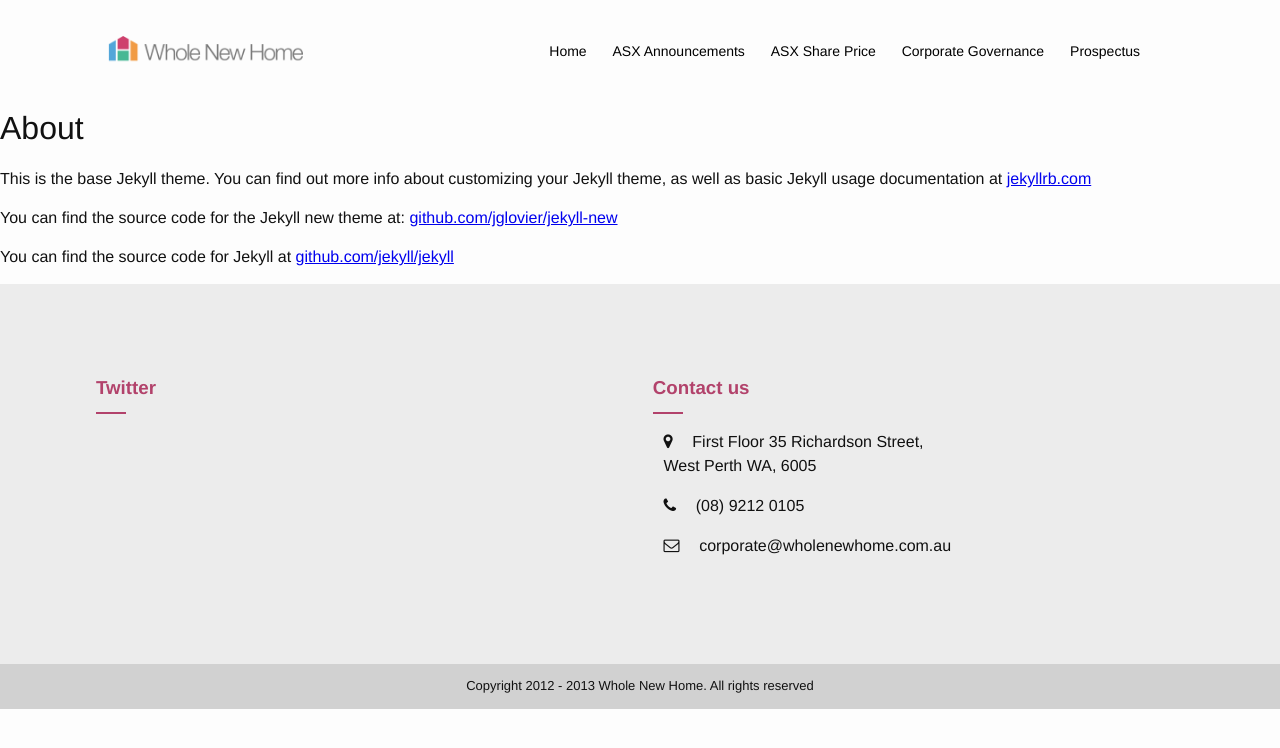
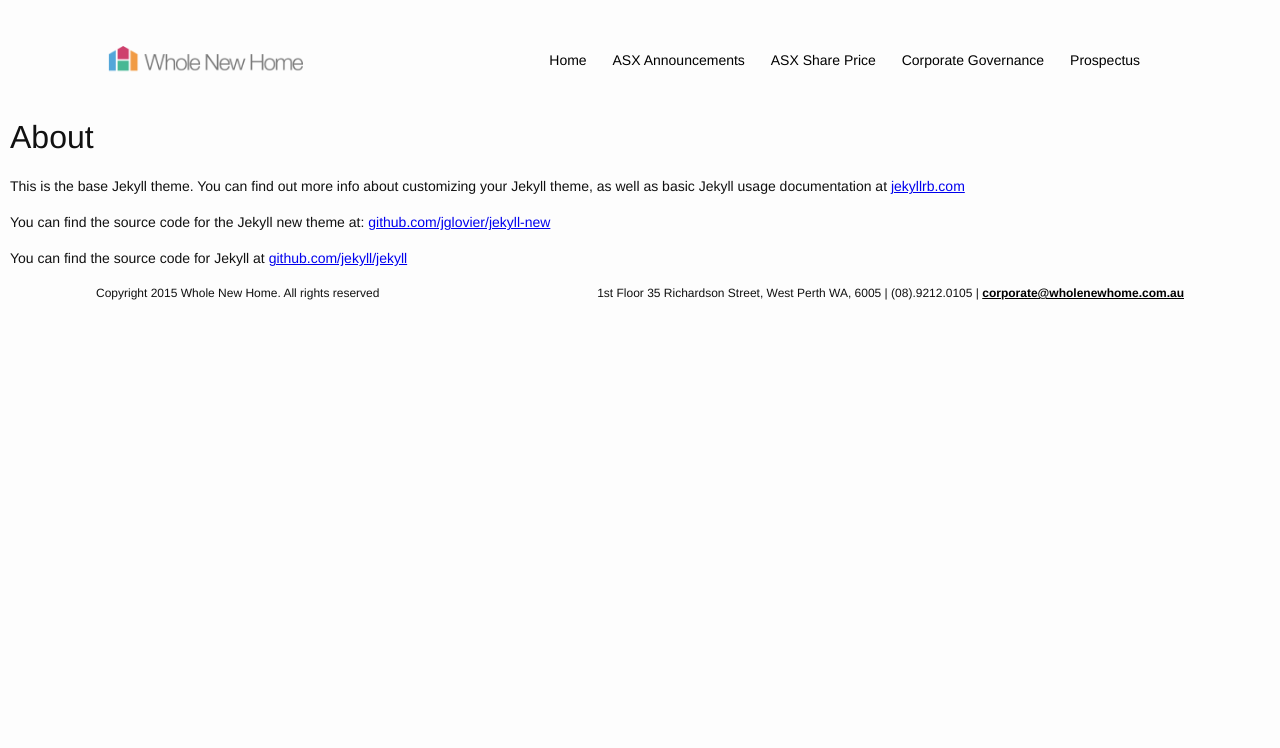
Before and after one commit to wholenewhomecorp/wholenewhomecorp.github.io, a Jekyll site: the page built from about.md, in a window 1280 px wide. Shown: the top 748 px of the page. Built offline with Jekyll 4.4.1, drawn with Linux system fonts in a browser that asks for light colours; nearby versions of some CDN libraries.

Commit message:
layout changes and pdfs

```diff
--- a/_includes/footer.html
+++ b/_includes/footer.html
@@ -1,34 +1,10 @@
-<footer>
-  <div class="container">
-    <div class="market-module">
-      <h3 class="footer-title">Twitter</h3>
-      <hr>
-    </div>
 
-    <div class="market-module">
-      <h3 class="footer-title">Contact us</h3>
-      <hr>
-      <ul>
-        <li>
-          <span class="fa fa-map-marker"></span>
-          First Floor 35 Richardson Street,
-          <br>
-          West Perth WA, 6005
-        </li>
-        <li>
-          <span class="fa fa-phone"></span>
-          (08) 9212 0105
-        </li>
-        <li>
-          <span class="fa fa-envelope-o"></span>
-          corporate@wholenewhome.com.au
-        </li>
-      </ul>
-    </div>
-  </div>
-</footer>
-<div class="legal">
-  <p>
-    Copyright 2012 - 2013 Whole New Home. All rights reserved
+<div class="footer container">
+  <p class="small-text pull-left">
+    Copyright 2015 Whole New Home. All rights reserved
+  </p>
+  <p class="small-text pull-right">
+    1st Floor 35 Richardson Street, West Perth WA, 6005 | (08).9212.0105 |
+    <a href="mailto:corporate@wholenewhome.com.au">corporate@wholenewhome.com.au</a>
   </p>
 </div>
--- a/_includes/header.html
+++ b/_includes/header.html
@@ -10,30 +10,57 @@
           <a href="/">Home</a>
         </li>
         <li class="main-link">
-          <a href="#">ASX Announcements</a>
+          <a href="http://www.asx.com.au/asx/statistics/announcements.do?by=issuerId&issuerId=7788&timeframe=D&period=M6 ">ASX Announcements</a>
         </li>
         <li class="main-link">
-          <a href="#">ASX Share Price</a>
+          <a href="http://www.asx.com.au/asx/research/company.do#!/WNH">ASX Share Price</a>
         </li>
         <li class="nav-link hover-menu main-link">
           <a href="javascript:void(0)">Corporate Governance</a>
           <ul class="submenu">
             <li class="hover-menu">
-              <a href="javascript:void(0)" class="hover-menu-item">Some link</a>
+              <a href="/assets/MagnoliaResourcesCorporateGovernanceStatement25Aug15.pdf" class="hover-menu-item">Corporate Governance Statement</a>
             </li>
             <li class="hover-menu">
-              <a href="javascript:void(0)" class="hover-menu-item">Some link</a>
+              <a href="/assets/MagnoliaResourcesCodeOfConduct25Aug15.pdf" class="hover-menu-item">Code of Conduct</a>
             </li>
             <li class="hover-menu">
-              <a href="javascript:void(0)" class="hover-menu-item">Some link</a>
+              <a href="/assets/MagnoliaResourcesAuditCommitteeCharter09Jul15.pdf" class="hover-menu-item">Audit Committee Charter</a>
             </li>
             <li class="hover-menu">
-              <a href="javascript:void(0)" class="hover-menu-item">Some link</a>
+              <a href="/assets/MagnoliaResourcesBoardCharter09Jul15.pdf" class="hover-menu-item">Board Charter</a>
+            </li>
+            <li class="hover-menu">
+              <a href="/assets/MagnoliaResourcesContinuousDisclosurePolicy09Jul15.pdf" class="hover-menu-item">Continuous Disclosure Policy</a>
+            </li>
+            <li class="hover-menu">
+              <a href="/assets/MagnoliaResourcesNominationCommitteeCharter09Jul15.pdf" class="hover-menu-item">Nomination Committee Charter</a>
+            </li>
+            <li class="hover-menu">
+              <a href="/assets/MagnoliaResourcesPerformanceEvaluationPractices09Jul15.pdf" class="hover-menu-item">Performance Evaluation Practices</a>
+            </li>
+            <li class="hover-menu">
+              <a href="/assets/MagnoliaResourcesProceduresForSelectionAndAppointmentOfDirectors09Jul15.pdf" class="hover-menu-item">Procedures for Selection and Appointment of Directors</a>
+            </li>
+            <li class="hover-menu">
+              <a href="/assets/MagnoliaResourcesRemunerationCommitteeCharter09Jul15.pdf" class="hover-menu-item">Remuneration Committee Charter</a>
+            </li>
+            <li class="hover-menu">
+              <a href="/assets/MagnoliaResourcesRemunerationPolicy09Jul15.pdf" class="hover-menu-item">Remuneration Policy</a>
+            </li>
+            <li class="hover-menu">
+              <a href="/assets/MagnoliaResourcesRiskManagementAndInternalComplianceAndControl09Jul15.pdf" class="hover-menu-item">Risk Managment and Internal Compliance and Control</a>
+            </li>
+            <li class="hover-menu">
+              <a href="/assets/MagnoliaResourcesSecuritiesTradingPolicy09Jul15.pdf" class="hover-menu-item">Securities Trading Policy</a>
+            </li>
+            <li class="hover-menu">
+              <a href="/assets/MagnoliaResourcesShareholdersCommunicationPolicy09Jul15.pdf" class="hover-menu-item">Shareholders Communication Policy</a>
             </li>
           </ul>
         </li>
         <li class="main-link">
-          <a href="#">Prospectus</a>
+          <a href="/prospectus.html">Prospectus</a>
         </li>
       </ul>
     </nav>
--- a/_sass/_layout.scss
+++ b/_sass/_layout.scss
@@ -3,6 +3,11 @@
 
 body {
   width: 100%;
+  padding: 10px;
+
+  p {
+    font-size: 14px;
+  }
 
   @include media($mobile) {
     padding: 0 10px;
@@ -124,16 +129,20 @@
     margin: 0;
     padding-left: 0;
     background-color: $white;
+    padding: 10%;
 
     @include media($large-screen) {
       left: 0;
       position: absolute;
+      top: 54px;
+      width: 280px;
     }
   }
 
   .submenu li {
     display: block;
     padding-right: 0;
+    margin: 2%;
   }
 
   .submenu li a {
@@ -161,10 +170,9 @@
 
 #hero {
   width: 100%;
-  padding: 12%;
+  padding: 93px;
   background-image: url('/assets/bg_image.jpg');
-  background-position: bottom;
-  background-attachment: fixed;
+  background-position: center center;
   background-size: cover;
 
   @include media($mobile) {
@@ -184,8 +192,8 @@
 }
 
 .general-module {
-  margin-bottom: 10%;
-  margin-top: 10%;
+  margin-bottom: 50px;
+  margin-top: 50px;
 }
 
 .market-module {
@@ -253,8 +261,7 @@
 }
 
 .legal {
-  width: 100%;
-  background-color: $gray;
+  background-color: transparentize($gray, 0.5);
   padding: 1%;
   text-align: center;
   font-size: 13px;
@@ -343,3 +350,27 @@
     padding-bottom: 0;
   }
 }
+
+.small-container {
+  @include span-columns(6);
+  @include shift(3);
+
+  @include media($mobile) {
+    @include shift(0);
+    width: 100%;
+  }
+  margin-top: 5%;
+  margin-bottom: 5%;
+}
+
+.small-text {
+  font-size: 12px;
+}
+
+.footer{
+  a:link,
+  a:visited {
+    font-weight: 700;
+    color: #000;
+  }
+}
```
Also changed, not shown: index.html (+3 -12 lines), prospectus.html (added, +42 -0 lines), 15 other files.
